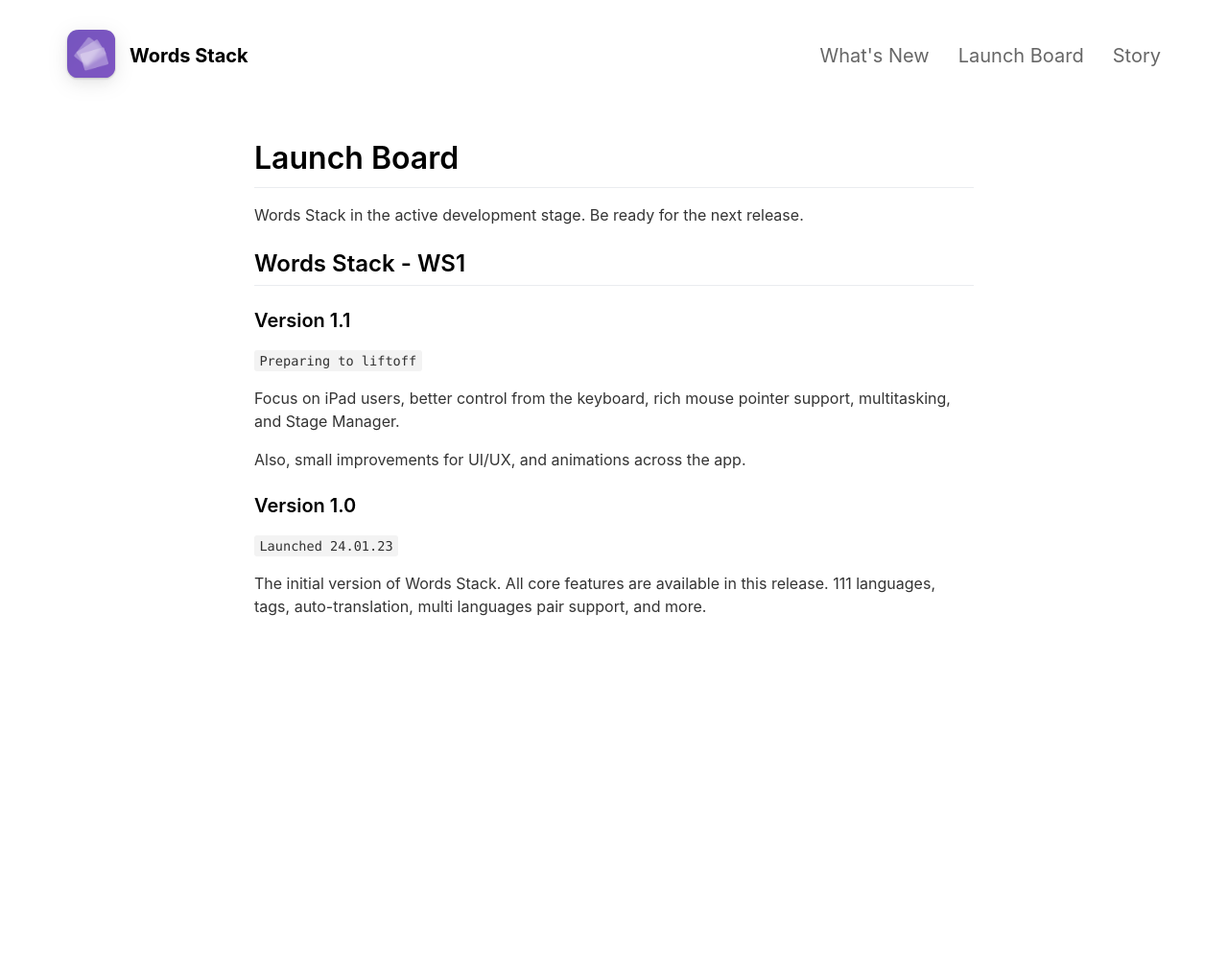
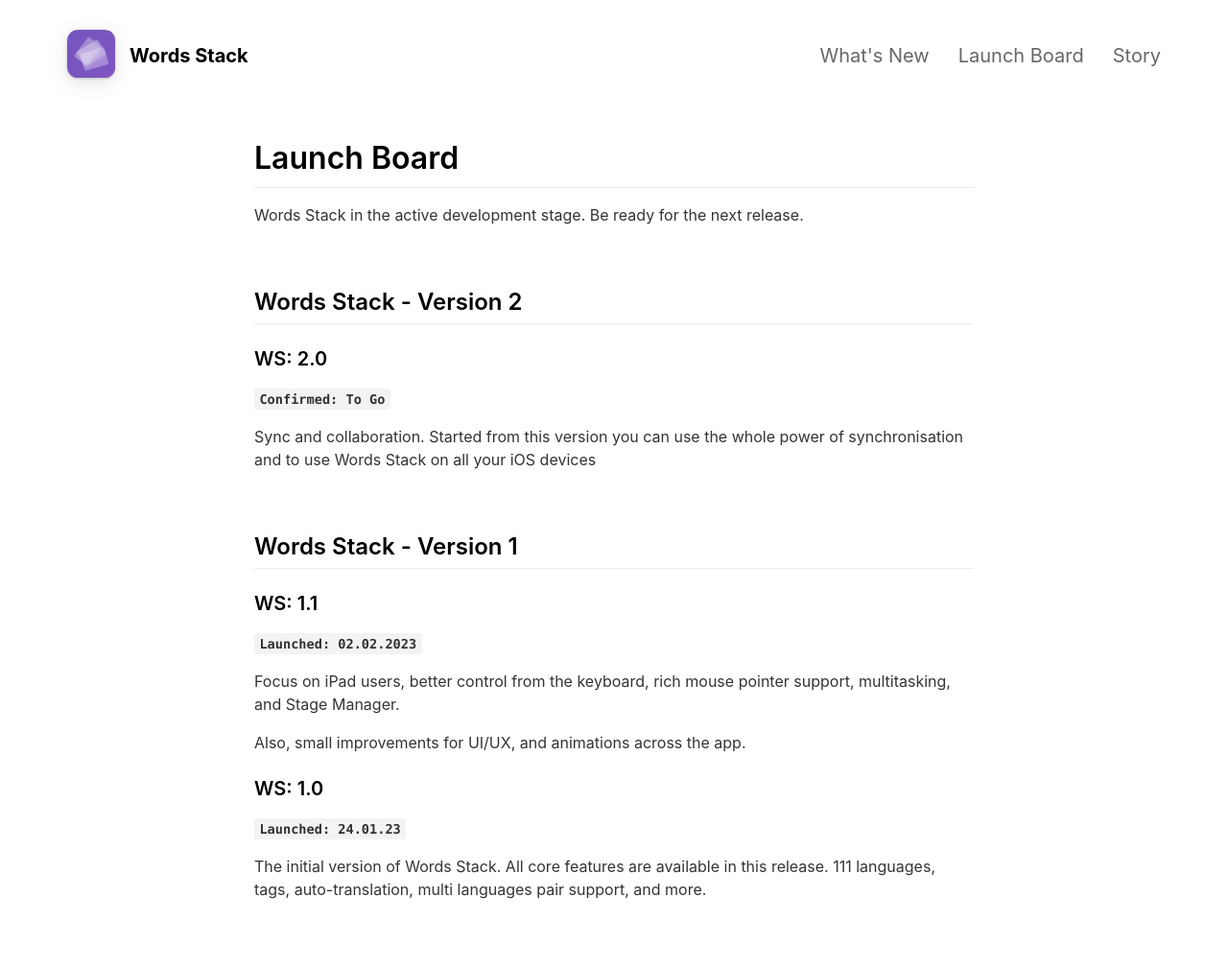
Before and after one commit to ChippStudio/WordsStack_Site, a Jekyll site: the page built from _pages/launchboard.md, in a window 1280 px wide. Shown: the whole page at 96% size. Built offline with Jekyll 4.4.1, drawn with Linux system fonts in a browser that asks for light colours; nearby versions of some CDN libraries; before the commit the page ends 900 px from its top, so only the background shows below that.

```diff
--- a/_pages/launchboard.md
+++ b/_pages/launchboard.md
@@ -8,18 +8,31 @@ include_in_header: True
 
 Words Stack in the active development stage. Be ready for the next release.
 
-## Words Stack - WS1
+<br>
 
-### Version 1.1
+## Words Stack - Version 2
 
-`Preparing to liftoff`
+### WS: 2.0
+
+**`Confirmed: To Go`**
+
+Sync and collaboration.
+Started from this version you can use the whole power of synchronisation and to use Words Stack on all your iOS devices
+
+<br>
+
+## Words Stack - Version 1
+
+### WS: 1.1
+
+**`Launched: 02.02.2023`**
 
 Focus on iPad users, better control from the keyboard, rich mouse pointer support, multitasking, and Stage Manager.
 
 Also, small improvements for UI/UX, and animations across the app.
 
-### Version 1.0
+### WS: 1.0
 
-`Launched 24.01.23`
+**`Launched: 24.01.23`**
 
 The initial version of Words Stack. All core features are available in this release. 111 languages, tags, auto-translation, multi languages pair support, and more.
```
Also changed, not shown: _pages/changelog.md (+14 -2 lines), 1 other file.
